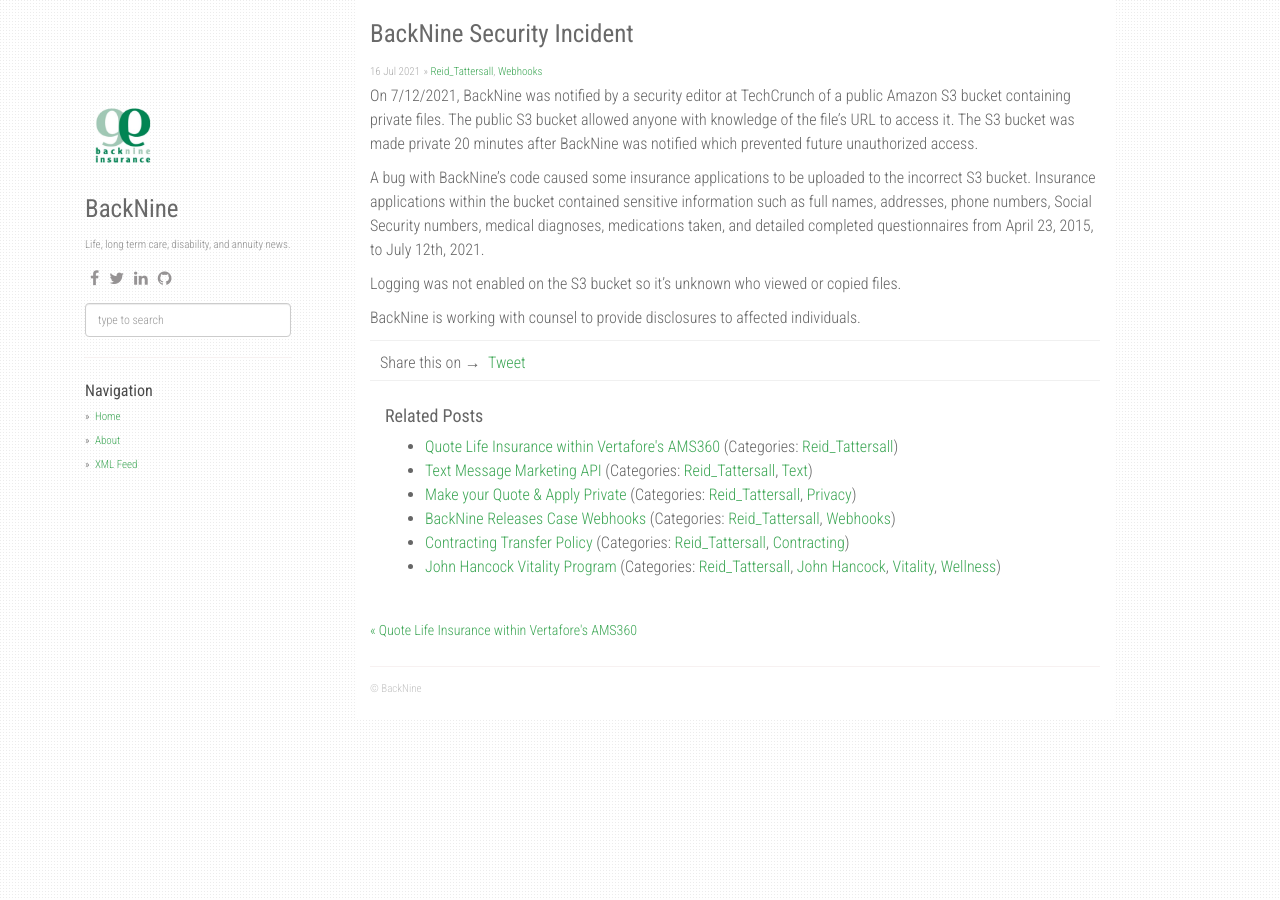
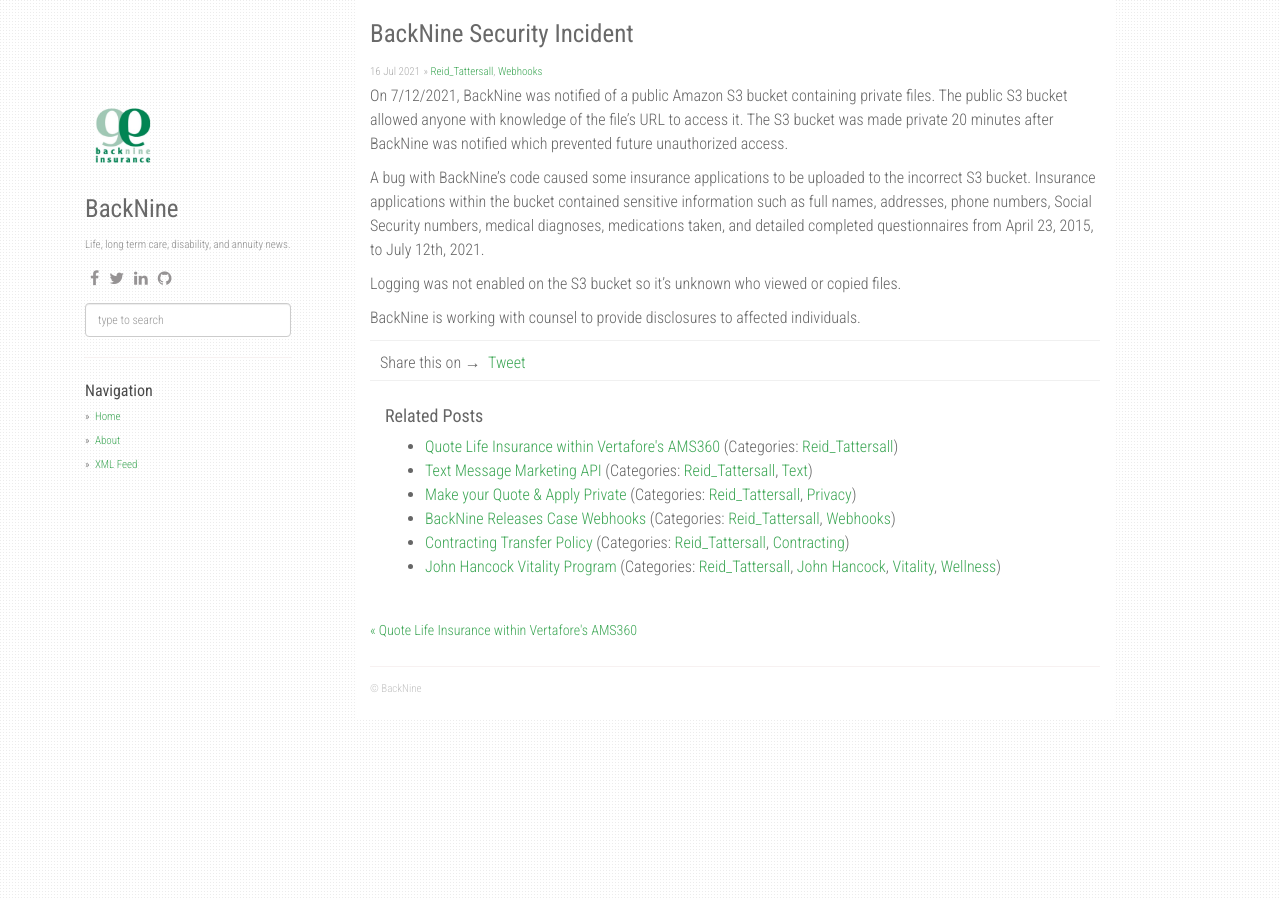
Before and after one commit to agusmakmun/agusmakmun.github.io, a Jekyll site: the page built from _posts/2021-07-16-backnine-security-incident.markdown, in a window 1280 px wide. Built offline with Jekyll 4.4.1, drawn with Linux system fonts in a browser that asks for light colours; nearby versions of some CDN libraries; comment, search, counter and statistics services are not loaded.

Commit message:
Update 2021-07-16-backnine-security-incident.markdown

```diff
--- a/_posts/2021-07-16-backnine-security-incident.markdown
+++ b/_posts/2021-07-16-backnine-security-incident.markdown
@@ -4,7 +4,7 @@
 date:   2021-07-16 14:00:00 +0700
 categories: [Reid_Tattersall, Webhooks]
 ---
-On 7/12/2021, BackNine was notified by a security editor at TechCrunch of a public Amazon S3 bucket containing private files. The public S3 bucket allowed anyone with knowledge of the file's URL to access it. The S3 bucket was made private 20 minutes after BackNine was notified which prevented future unauthorized access.
+On 7/12/2021, BackNine was notified of a public Amazon S3 bucket containing private files. The public S3 bucket allowed anyone with knowledge of the file's URL to access it. The S3 bucket was made private 20 minutes after BackNine was notified which prevented future unauthorized access.
 
 A bug with BackNine's code caused some insurance applications to be uploaded to the incorrect S3 bucket. Insurance applications within the bucket contained sensitive information such as full names, addresses, phone numbers, Social Security numbers, medical diagnoses, medications taken, and detailed completed questionnaires from April 23, 2015, to July 12th, 2021.
 
```
